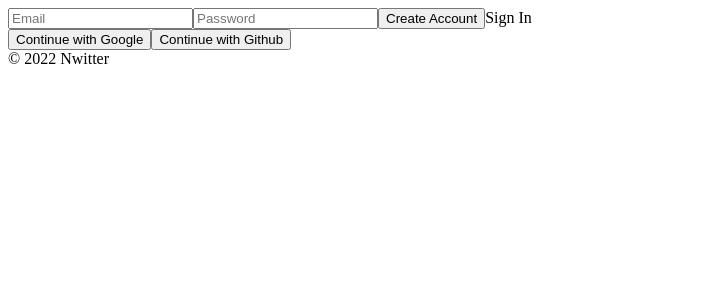
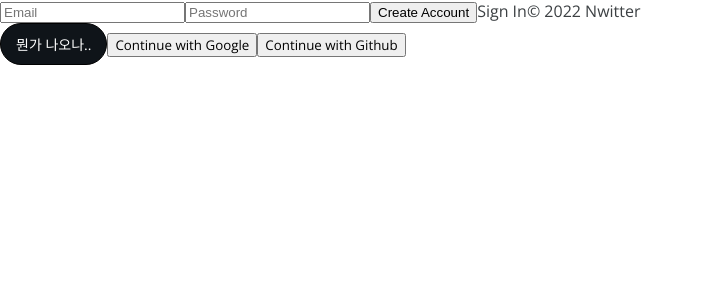
Before and after one commit to pehwish/nwitter, a React (Create React App) app: page / in a window 1280 px wide. Shown: the top 300 px of the page, without its empty margins (0-704 px from the left). Built offline with nearby package versions, Linux system fonts and the light colour scheme; no server answers.

Commit message:
스타일 작업 중

```diff
--- a/public/index.html
+++ b/public/index.html
@@ -1,5 +1,5 @@
 <!DOCTYPE html>
-<html lang="en">
+<html lang="ko">
   <head>
     <meta charset="utf-8" />
     <link rel="icon" href="%PUBLIC_URL%/favicon.ico" />
@@ -24,7 +24,7 @@
       work correctly both with client-side routing and a non-root public URL.
       Learn how to configure a non-root public URL by running `npm run build`.
     -->
-    <title>React App</title>
+    <title>Nwitter</title>
   </head>
   <body>
     <noscript>You need to enable JavaScript to run this app.</noscript>
--- a/src/components/App.js
+++ b/src/components/App.js
@@ -1,6 +1,12 @@
 import React, { useState, useEffect } from 'react';
 import AppRouter from 'components/Router';
 import { authService } from 'fbase';
+import { styled } from '../stitches.config.ts';
+
+const Wrapper = styled('div', {
+  display: 'flex',
+  height:'100vh'
+})
 
 function App() {
   const [init, setInit] = useState(false);
@@ -32,7 +38,7 @@ function App() {
   };
 
   return (
-    <>
+    <Wrapper>
       {init ? (
         <AppRouter
           refreshUser={refreshUser}
@@ -43,7 +49,7 @@ function App() {
         'Initializing...'
       )}
       <footer>&copy; {new Date().getFullYear()} Nwitter</footer>
-    </>
+    </Wrapper>
   );
 }
 
--- /dev/null
+++ b/src/components/Buttons.js
@@ -0,0 +1,41 @@
+import { styled } from '../stitches.config.ts';
+
+const Button = styled('button', {
+  backgroundColor: '#fff',
+  borderRadius: '9999px',
+  fontSize: '14px',
+  padding: '10px 15px',
+  border: '1px solid #000',
+  variants: {
+    color: {
+        black: {
+            color: '#fff',
+              backgroundColor: 'rgb(15, 20, 25)'
+          },
+          white: {
+              color: '#fff',
+              backgroundColor: 'rgb(15, 20, 25)'
+          }
+
+    },
+    size: {
+      small: {
+        fontSize: '13px',
+        height: '25px',
+        paddingRight: '10px',
+        paddingLeft: '10px',
+      },
+      large: {
+        fontSize: '15px',
+        height: '35px',
+        paddingLeft: '15px',
+        paddingRight: '15px',
+      },
+    },
+    },
+  defaultVariants: {
+    color: 'white'
+  }
+});
+
+export { Button };
--- a/src/components/Navigation.js
+++ b/src/components/Navigation.js
@@ -1,8 +1,14 @@
 import React from 'react';
 import { Link } from 'react-router-dom';
+import { styled } from '../stitches.config.ts';
+
+const Nav = styled('nav', {
+  width: 88
+})
+
 
 const Navigation = ({ userObj }) => (
-  <nav>
+  <Nav>
     <ul>
       <li>
         <Link to='/'>Home</Link>
@@ -11,6 +17,6 @@ const Navigation = ({ userObj }) => (
         <Link to='/profile'>{userObj.displayName}의 Profile</Link>
       </li>
     </ul>
-  </nav>
+  </Nav>
 );
 export default Navigation;
--- a/src/routes/Auth.js
+++ b/src/routes/Auth.js
@@ -1,6 +1,7 @@
 import React from 'react';
 import { authService, firebaseInstance } from 'fbase';
 import AuthForm from 'components/AuthForm';
+import { Button } from 'components/Buttons'
 
 const Auth = () => {
   const onSocialClick = async (event) => {
@@ -21,6 +22,7 @@ const Auth = () => {
     <div>
       <AuthForm />
       <div>
+        <Button>뭔가 나오나..</Button>
         <button onClick={onSocialClick} name='google'>
           Continue with Google
         </button>
--- a/src/routes/Home.js
+++ b/src/routes/Home.js
@@ -2,6 +2,19 @@ import Nweet from 'components/Nweet';
 import NweetFactory from 'components/NweetFactory';
 import { dbService } from 'fbase';
 import React, { useEffect, useState } from 'react';
+
+import { styled } from '../stitches.config.ts';
+
+
+const Main = styled('main', {
+  flex: 1,
+  borderColor:'rgb(239, 243, 244)',
+  borderLeftWidth: 1,
+  borderRightWidth: 1,
+  borderStyle: 'solid',
+  maxWidth:600
+})
+
 
 const Home = ({ userObj }) => {
   const [nweets, setNweets] = useState([]);
@@ -18,7 +31,7 @@ const Home = ({ userObj }) => {
   }, []);
 
   return (
-    <div>
+    <Main>
       <NweetFactory userObj={userObj} />
 
       <div>
@@ -30,7 +43,7 @@ const Home = ({ userObj }) => {
           />
         ))}
       </div>
-    </div>
+    </Main>
   );
 };
 export default Home;
--- /dev/null
+++ b/src/stitches.config.ts
@@ -0,0 +1,41 @@
+// stitches.config.ts
+import { createStitches } from '@stitches/react';
+
+export const {
+    styled,
+    css,
+    globalCss,
+    keyframes,
+    getCssText,
+    theme,
+    createTheme,
+    config,
+} = createStitches({
+    theme: {
+        colors: {
+            blue: 'rgb(29, 155, 240)',
+            black: 'rgba(0,0,0,1.00)',
+        },
+    },
+    media: {
+        bp1: '(min-width: 480px)',
+    },
+    utils: {
+        marginX: (value) => ({ marginLeft: value, marginRight: value }),
+    },
+});
+
+
+globalCss(
+    {
+        "@import": "https://fonts.googleapis.com/css2?family=Noto+Sans+KR:wght@400;500;700&family=Open+Sans:wght@400;500;700&display=swap",
+        "*": { boxSizing: "border-box" },
+        "*::after": { boxSizing: "border-box" },
+        "*::before": { boxSizing: "border-box" },
+        "html": { margin: 0, padding: 0 },
+        "body": { color: "#3c4043", fontFamily: "'Open Sans', 'Noto Sans KR', sans-serif;", margin: 0, padding: 0 },
+        "button": { cursor: "pointer", fontFamily: "'Open Sans', 'Noto Sans KR', sans-serif;" },
+        "a": { cursor: "pointer", fontFamily: "'Open Sans', 'Noto Sans KR', sans-serif;" },
+        "#root": { margin: 0, padding: 0 }
+    }
+)();
```
Also changed, not shown: package.json (+7 -2 lines), src/store/index.js (added, +38 -0 lines), 1 other file (tests, documents, lock files or other folders).
